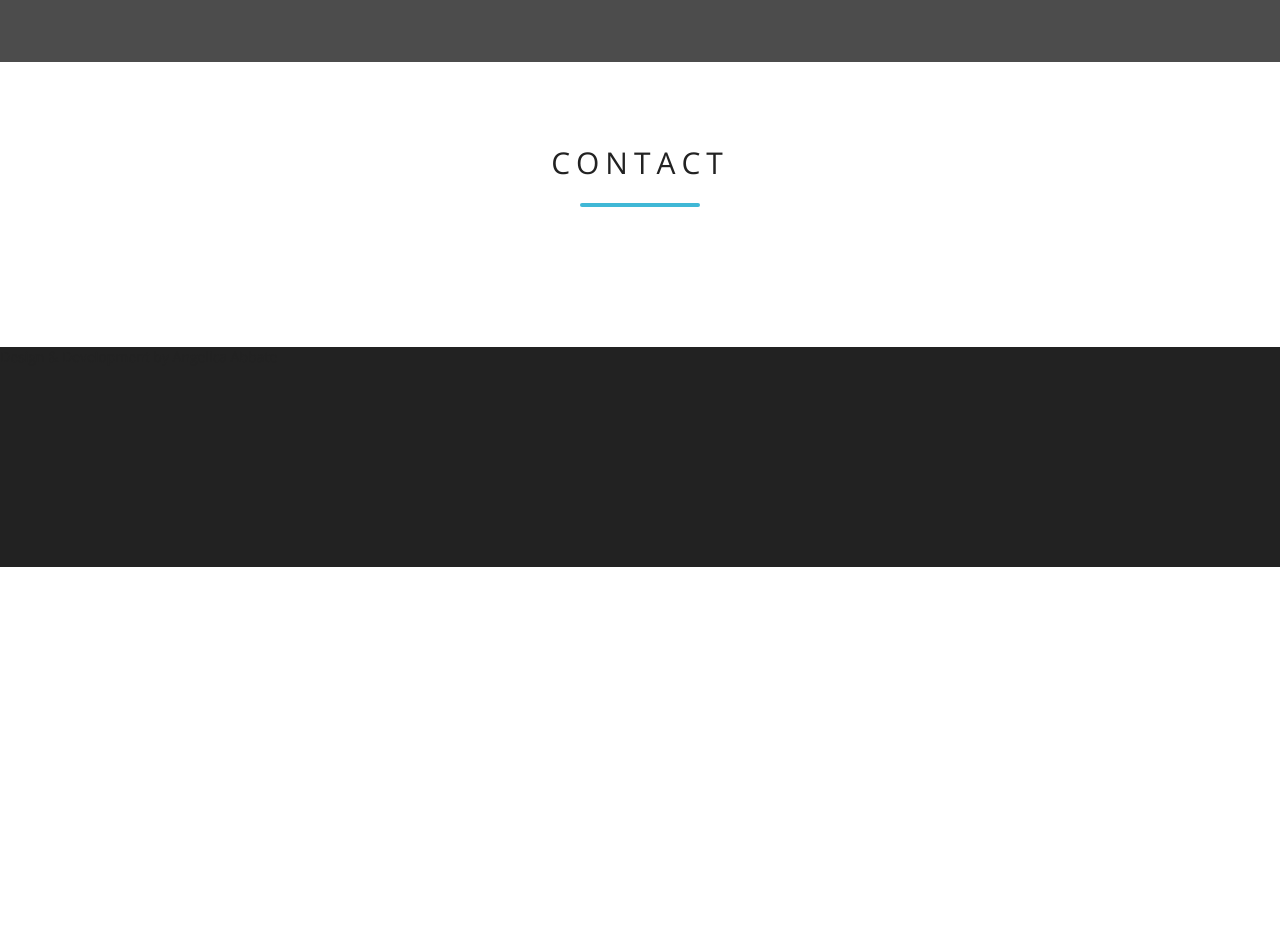
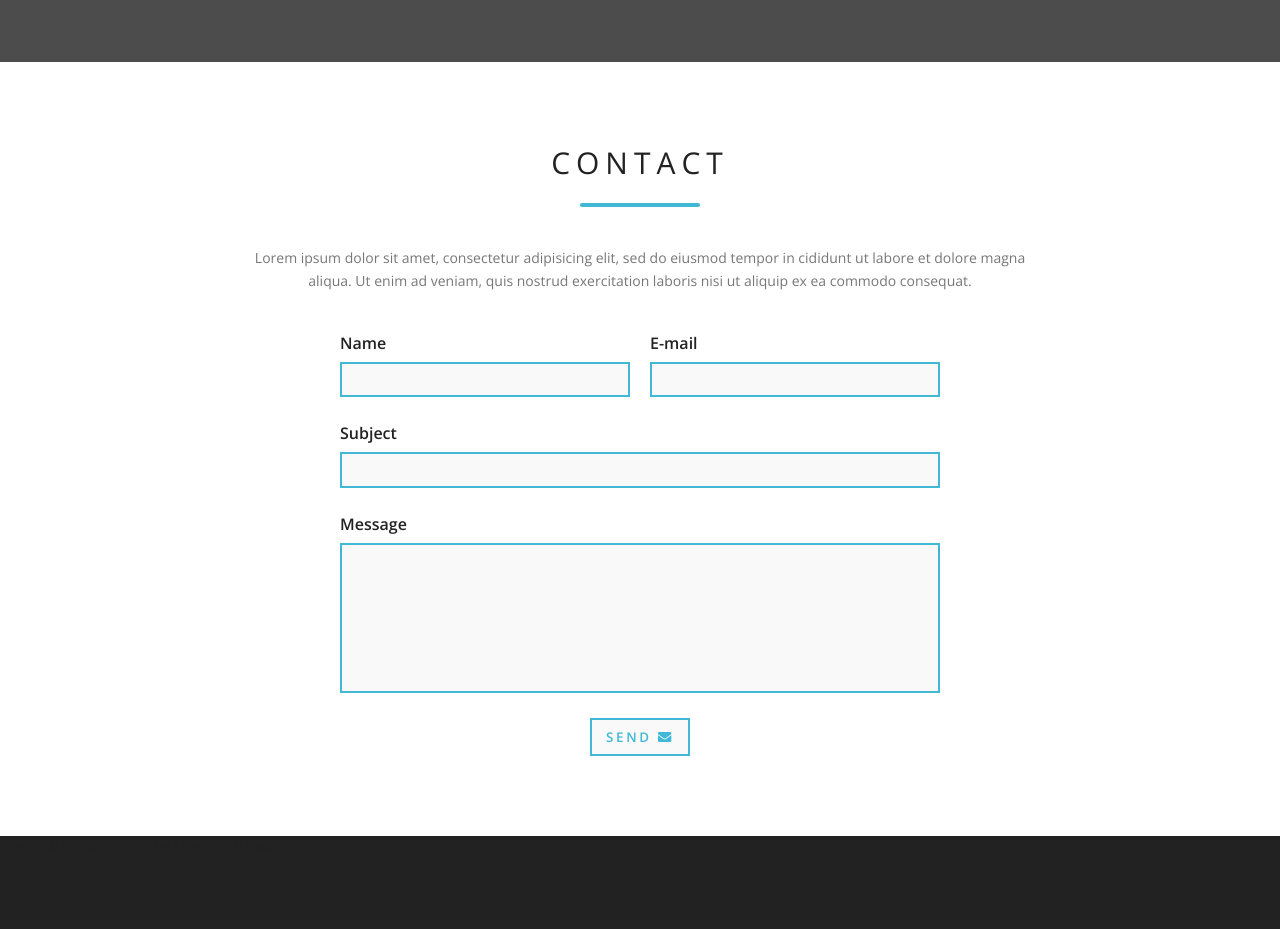
Before and after one commit to AbbateAngelica/angelica-abbate-website, a plain HTML site: page index.html in a window 1280 px wide. Shown: the part 1915-2844 px from the top of the page. Before the commit the page ends 2482 px from the top, so only its background shows below. Drawn offline with nearby package versions, Linux system fonts and the light colour scheme.

Commit message:
Add contact section and form

```diff
--- a/css/main.scss
+++ b/css/main.scss
@@ -9,6 +9,7 @@ $color-main-hover: darken($color-main, 15%);
 
 $border-main: solid 4px $color-main;
 $border-main-hover: solid 4px $color-main-hover;
+$border-main-light: solid 2px $color-main;
 
 // ---------- MIXINS & PLACEHOLDERS
 
@@ -23,6 +24,21 @@ $border-main-hover: solid 4px $color-main-hover;
         display: block;
         content: "";
         clear: both;
+    }
+}
+
+%text-gray {
+    color: $color-gray;
+    line-height: 1.6;
+    text-align: justify;
+
+    & span {
+        font-weight: 700;
+        color: $color-dark;
+    }
+
+    &:not(:last-child) {
+        margin-bottom: 15px;
     }
 }
 
@@ -78,21 +94,6 @@ $border-main-hover: solid 4px $color-main-hover;
     }
 }
 
-.text-gray {
-    color: $color-gray;
-    line-height: 1.6;
-    text-align: justify;
-
-    & span {
-        font-weight: 700;
-        color: $color-dark;
-    }
-
-    &:not(:last-child) {
-        margin-bottom: 15px;
-    }
-}
-
 .icon {
     font-size: 16px;
     width: 15px;
@@ -134,6 +135,13 @@ body {
     font-size: 14px;
 }
 
+input,
+select,
+textarea,
+button {
+    outline: none;
+}
+
 .section {
     padding: 80px 40px;
 
@@ -143,6 +151,16 @@ body {
 }
 .container {
     max-width: 1200px;
+    margin: 0 auto;
+}
+
+.container-sm {
+    max-width: 800px;
+    margin: 0 auto;
+}
+
+.container-form {
+    max-width: 600px;
     margin: 0 auto;
 }
 
@@ -160,7 +178,7 @@ body {
 
     &__btn:link,
     &__btn:visited {
-        border: $border-main;
+        border: $border-main-light;
         display: block;
         padding: 8px 0;
         transition: box-shadow .4s;
@@ -180,26 +198,13 @@ body {
         }
 
         & span:first-child {
-            border-right: $border-main;
+            border-right: $border-main-light;
         }
 
         &:hover,
         &:active {
             box-shadow: inset 0 0 100px 4px rgba(64, 184, 214, 0.4);
         }
-
-
-
-        // &:hover,
-        // &:active {
-        //     border: $border-main-hover;
-        //     & span {
-        //         color: $color-main-hover;
-        //     }
-        //     & span:first-child {
-        //         border-right: $border-main-hover;
-        //     }
-        // }
     }
 
     &__text {
@@ -375,10 +380,87 @@ body {
     }
 }
 
+.about {
+    & p {
+        @extend %text-gray;
+    }
+}
 
 
 
 
+.contact {
+    &__subtitle {
+        @extend %text-gray;
+        margin-top: -20px;
+        text-align: center;
+        margin-bottom: 40px;
+    }
+}
+
+.form {
+    font-size: 0;
+
+    &__group {
+        display: inline-block;
+        width: 100%;
+        margin-bottom: 25px;
+
+        &:first-child {
+            margin-right: 20px;
+        }
+
+        &:nth-child(1),
+        &:nth-child(2) {
+            width: calc(50% - 10px);
+        }
+    }
+
+    &__label {
+        display: inline-block;
+        margin-bottom: 8px;
+        font-weight: 600;
+        font-size: 16px;
+
+    }
+
+    &__input {
+        @extend %text-gray;
+        border: $border-main-light;
+        background-color: $color-gray-bg;
+        width: 100%;
+        padding: 5px;
+        resize: none;
+        font-family: 'Open Sans', sans-serif;
+        transition: box-shadow .3s;
+
+        &:focus {
+            box-shadow: inset 0 0 3px 2px rgba(64, 184, 214, 0.4);
+        }
+
+        &--textarea {
+            height: 150px;
+        }
+    }
+
+    &__btn {
+        @extend %text-blue;
+        display: block;
+        border: $border-main-light;
+        background-color: $color-gray-bg;
+        width: 100px;
+        padding: 8px 5px;
+        margin: 0 auto;
+        font-family: 'Open Sans', sans-serif;
+        cursor: pointer;
+        transition: box-shadow .3s;
+
+        &:hover,
+        &:active {
+            box-shadow: inset 0 0 3px 2px rgba(64, 184, 214, 0.4);
+        }
+    }
+}
 
 .footer {
     background-color: $color-dark;
--- a/index.html
+++ b/index.html
@@ -64,34 +64,34 @@
         </div>
     </header>
     <section id="about" class="section">
-        <div class="container">
+        <div class="container about">
             <h2 class="title">Who i am</h2>
             <div class="grid-60-40">
                 <div>
-                    <p class="text-gray">
+                    <p>
                         Lorem ipsum dolor sit amet, consectetur adipisicing elit, sed do eiusmod tempor in cididunt ut labore et dolore magna aliqua. Ut enim ad minim veniam, quis nostrud exercitation ullamco laboris nisi ut aliquip ex ea commodo consequat. Sed ut perspiciatis unde omnis iste natus error sit voluptatem accusantium doloremque laudantium, totam rem aperiam.
                     </p>
-                    <p class="text-gray">
+                    <p>
                         Lorem ipsum dolor sit amet, consectetur adipisicing elit, sed do eiusmod tempor in cididunt ut labore et dolore magna aliqua. Ut enim ad minim veniam, quis nostrud exercitation ullamco laboris nisi ut aliquip ex ea commodo consequat. Sed ut perspiciatis unde omnis iste natus error sit voluptatem accusantium doloremque laudantium, totam rem aperiam.
                     </p>
                 </div>
                 <div>
-                    <p class="text-gray">
+                    <p>
                         <i class="fas fa-birthday-cake icon"></i>
                         <span>Birthday:</span>
                         18/09/1994
                     </p>
-                    <p class="text-gray">
+                    <p>
                         <i class="fas fa-mobile-alt icon"></i>
                         <span>Phone:</span>
                         +54 9 11 2250 5012
                     </p>
-                    <p class="text-gray">
+                    <p>
                         <i class="fas fa-envelope icon"></i>
                         <span>E-mail:</span>
                         contact@abbateangelica.com
                     </p>
-                    <p class="text-gray">
+                    <p>
                         <i class="fas fa-map-marked-alt icon"></i>
                         <span>Address:</span>
                         Santos Dumont 2400, Palermo, CABA, Argentina.
@@ -145,11 +145,35 @@
         </div>
     </section>
 
-    <section id="contact" class="section">
-        <h2 class="title">Contact</h2>
-        <form action="">
-
-        </form>
+    <section id="contact" class="section contact">
+        <div class="container-sm">
+            <h2 class="title">Contact</h2>
+            <p class="contact__subtitle">Lorem ipsum dolor sit amet, consectetur adipisicing elit, sed do eiusmod tempor in cididunt ut labore et dolore magna aliqua. Ut enim ad veniam, quis nostrud exercitation laboris nisi ut aliquip ex ea commodo consequat.</p>
+        </div>
+        <div class="container-form">
+            <form action="" class="form">
+                <div class="form__group">
+                    <label class="form__label" for="name">Name</label>
+                    <input class="form__input" type="text" name="name" id="name">
+                </div>
+                <div class="form__group">
+                    <label class="form__label" for="email">E-mail</label>
+                    <input class="form__input" type="text" name="email" id="email">
+                </div>
+                <div class="form__group">
+                    <label class="form__label" for="subject">Subject</label>
+                    <input class="form__input" type="text" name="subject" id="subject">
+                </div>
+                <div class="form__group">
+                    <label class="form__label" for="message">Message</label>
+                    <textarea class="form__input form__input--textarea" name="message" id="message"></textarea>
+                </div>
+                <button class="form__btn">
+                    Send
+                    <i class="fas fa-envelope"></i>
+                </button>
+            </form>
+        </div>
     </section>
 
     <footer class="footer">
```
Also changed, not shown: css/main.css, 1 other file.
